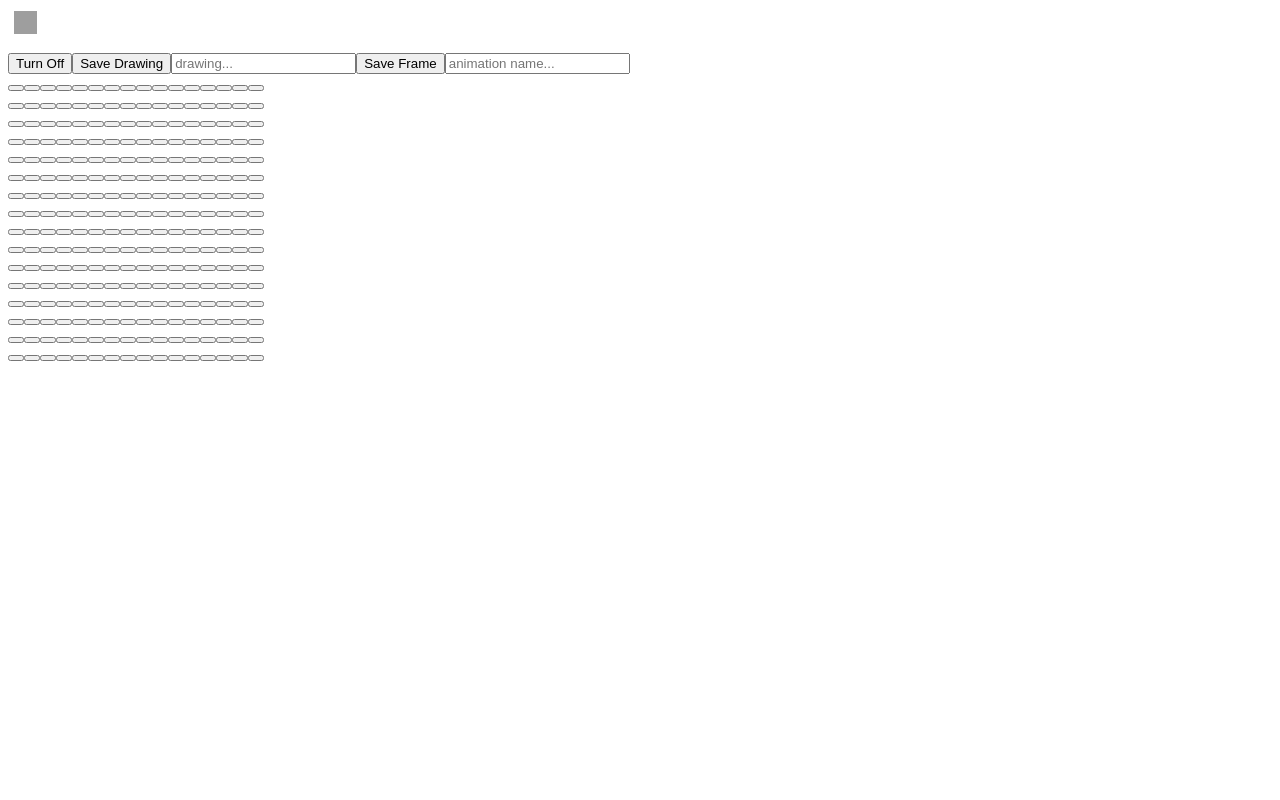
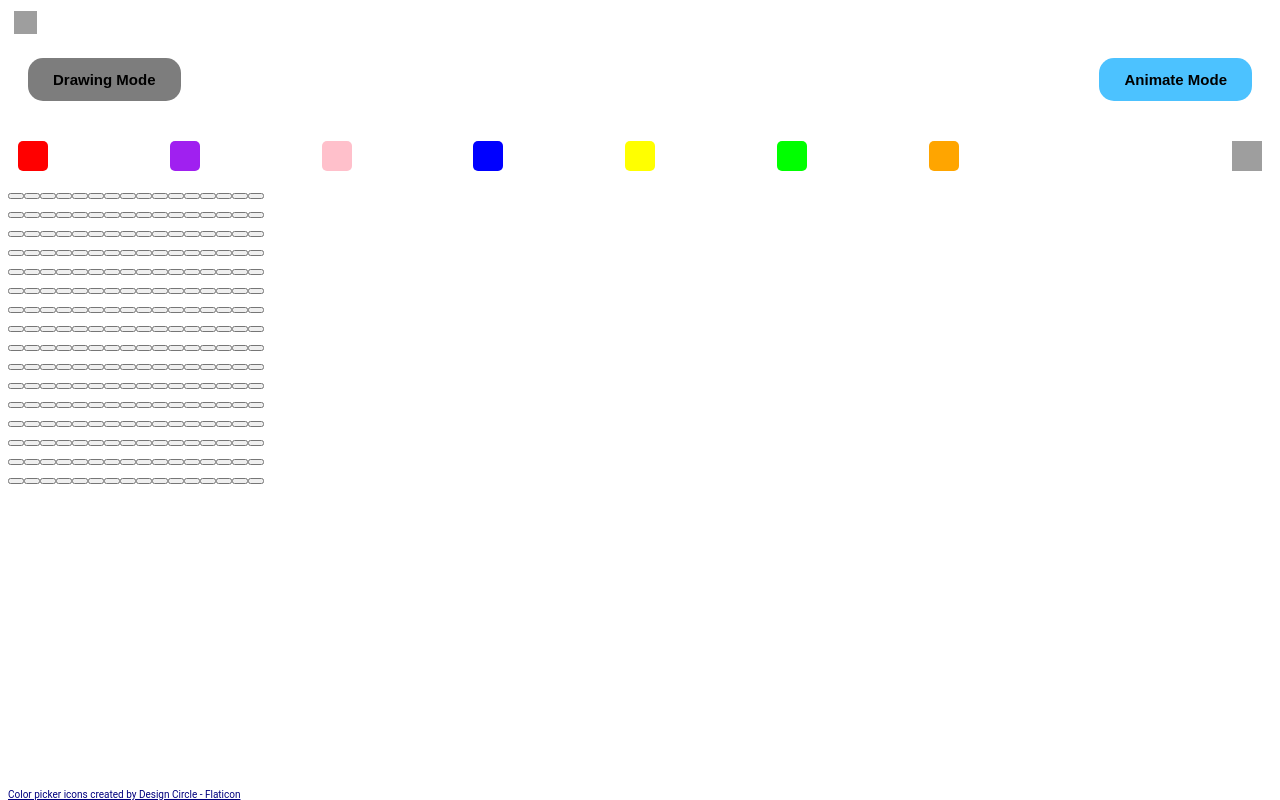
Before and after one commit to BradySBaker/LED-Canvas-Frontend-30x20-ESP32, a React app: page / in a window 1280 px wide. Built offline with nearby package versions, Linux system fonts and the light colour scheme; grey boxes are pictures that could not be loaded; the HTML template or start-up script is replaced by a standard one; what p5ble would draw is missing.

Commit message:
Added color buttons, and create mode selectors, and fixed drawing bug

```diff
--- a/client/src/CreateMode.jsx
+++ b/client/src/CreateMode.jsx
@@ -5,22 +5,36 @@ import styles from './cssModules/createMode.module.css';
 import { HexColorPicker } from "react-colorful";
 import MatrixButtons from "./MatrixButtons.jsx";
 
+const colorOptions = ['#FF0000', '#A020F0', '#FFC0CB', '#0000FF', '#FFFF00', '#00FF00', '#FFA500', '#FFFFFF'];
+
 const CreateMode = ({callSave, animPlaying, turnOff, isLoading, inputError, mouseDown, sendRequests}) => {
 
   const [selectColor, setSelectColor] = useState(false);
+  const [drawMode, setDrawMode] = useState(true);
 
 	const handleColor = (newColor) => {
+    if (newColor.target) {
+      newColor = newColor.target.style['background-color'];
+    }
 		// document.getElementById('title').style.color = newColor;
 		color = newColor;
 		sendRequests['color'] = `C${newColor.slice(1)}`;
 	}
 
+  const colorButtons = colorOptions.map ((curColor) => {
+    return <button className={styles['color-buttons']} style={{'background-color': curColor}} onClick={handleColor}></button>
+  });
+
 	return (
-		<div>
-			<div className="picker-container">
-				{selectColor ? <HexColorPicker style={{height: 'calc(90vw * 0.5)'}} color={color} onChange={handleColor} /> : null}
-			</div>
-			<button onClick={turnOff}>Turn Off</button>
+		<div id={styles['widget']}>
+				{selectColor ? <div className="picker-container">
+			<HexColorPicker style={{height: 'calc(90vw * 0.5)'}} color={color} onChange={handleColor} />
+			</div>: null}
+      <div id={styles['mode-picker']}>
+        <button style={!drawMode ? {'background-color': '#4CC2FF'} : {'background-color': '#7D7D7D'}} onClick={() => setDrawMode(true)}>Drawing Mode</button>
+        <button style={drawMode ? {'background-color': '#4CC2FF'} : {'background-color': '#7D7D7D'}} onClick={() => setDrawMode(false)}>Animate Mode</button>
+      </div>
+			{/* <button onClick={turnOff}>Turn Off</button>
 			{!isLoading ?
 			<>
 				<button onClick={callSave}>Save Drawing</button>
@@ -29,8 +43,13 @@ const CreateMode = ({callSave, animPlaying, turnOff, isLoading, inputError, mous
 				<input id="animName" type="text" placeholder="animation name..." maxLength="7"/>
 				{animPlaying ? <button onClick={turnOff}>STOP</button>: null}
 			</>
-			: null}
+			: null} */}
+      <div id={styles['preset-color-picker']}>
+        {colorButtons}
+        <img src='./icons/color-picker.png' className={styles['icons']}></img>
+      </div>
       <MatrixButtons mouseDown={mouseDown} sendRequests={sendRequests}/>
+      <a href="https://www.flaticon.com/free-icons/color-picker" title="color picker icons" id={styles['credit']}>Color picker icons created by Design Circle - Flaticon</a>
 		</div>
 	);
 };
--- a/client/src/MatrixButtons.jsx
+++ b/client/src/MatrixButtons.jsx
@@ -11,8 +11,10 @@ const MatrixButtons = function({mouseDown}) {
 	function handleDraw(e, clicked, value) {
     value = e ? e.target.id : value;
 		if (mouseDown || clicked) {
-			document.getElementById(value).style.backgroundColor = window.color;
-			handleDataSend(value);
+      if (value.includes(',')) { //think about more efficient solutions
+        document.getElementById(value).style.backgroundColor = window.color;
+        handleDataSend(value);
+      }
 		}
 	}
 
@@ -31,7 +33,7 @@ const MatrixButtons = function({mouseDown}) {
 					break;
 				}
 			}
-			curButtons.push(<button id={`${x},${y}`} key={x} onMouseDown={(e) => {handleDraw(e, true)}} onMouseEnter={handleDraw}></button>);
+			curButtons.push(<button id={`${x},${y}`} className='matrix-button' key={x} onMouseDown={(e) => {handleDraw(e, true)}} onMouseEnter={handleDraw}></button>);
 			x++;
 		}
 		setButtons(divMatrix);
--- a/client/src/cssModules/createMode.module.css
+++ b/client/src/cssModules/createMode.module.css
@@ -0,0 +1,45 @@
+#widget {
+  font-family: 'Roboto', sans-serif;
+}
+
+#mode-picker {
+  display: flex;
+  justify-content: space-between;
+  margin: 20px;
+  margin-bottom: 40px;
+}
+
+#mode-picker button {
+  border: none;
+  padding: 13px 25px;
+  font-weight: bold;
+  font-size: 15px;
+  border-radius: 15px;
+}
+
+#preset-color-picker {
+  display: flex;
+  justify-content: space-between;
+  margin: 0 10px;
+  margin-bottom: 10px;
+  align-items: center;
+}
+
+.color-buttons {
+  width: 30px;
+  height: 30px;
+  border: none;
+  border-radius: 5px;
+}
+
+#credit {
+  position: absolute;
+  bottom: 0;
+  font-size: 10px;
+  color: rgb(0, 0, 126);
+}
+
+.icons {
+  width: 30px;
+  height: 30px;
+}
```
Also changed, not shown: 3 other files (tests, documents, lock files or other folders).
